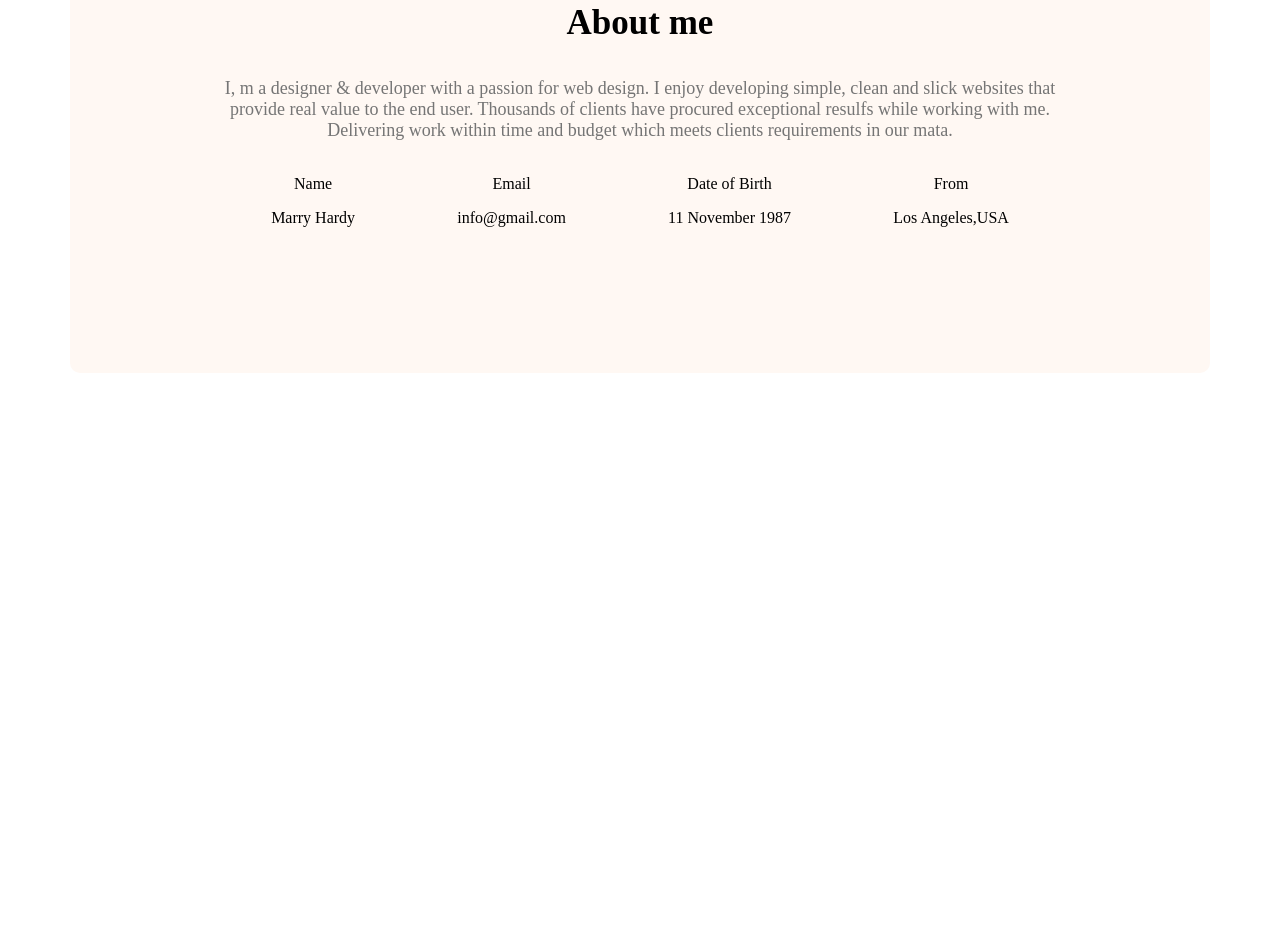
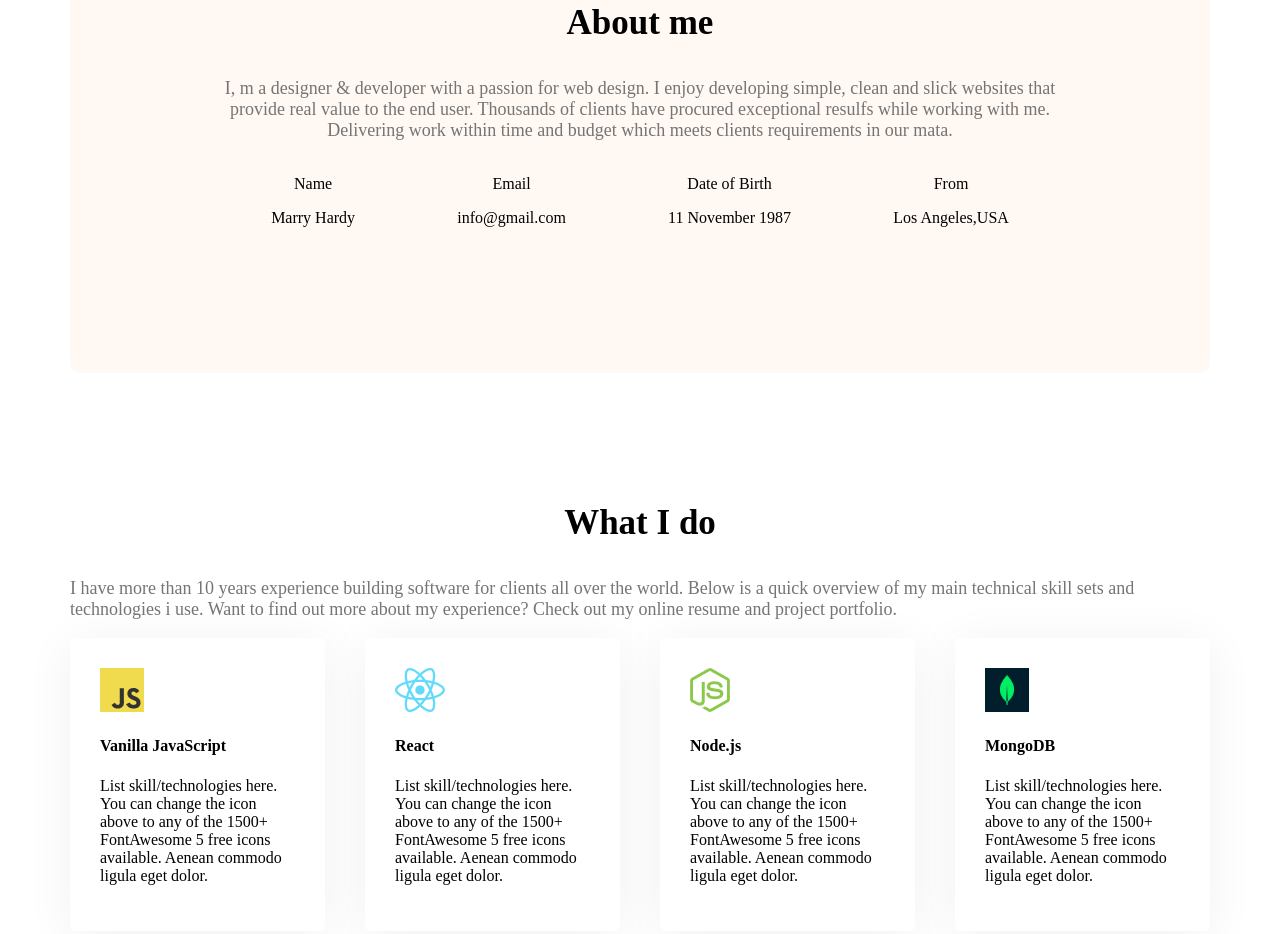
Before and after one commit to AlaminRifat123/web-dev-portfolio, a plain HTML site: page index.html in a window 1280 px wide. Shown: the part 1021-1955 px from the top of the page. Before the commit the page ends 1402 px from the top, so only its background shows below. Drawn offline with Linux system fonts and the light colour scheme.

Commit message:
added section-container

```diff
--- a/index.html
+++ b/index.html
@@ -39,6 +39,7 @@
 
     </header>
     <main>
+
              <section class="about secondary-bg">
                 <div class="border">
 
@@ -68,6 +69,45 @@
 
              </div>
              </section>
+             <section class="skills">
+                <h3 class="section-title">What I do</h3>
+                <p class="section-description">I have more than 10 years experience building software for clients all over the world. Below is a quick overview of my main technical skill sets and technologies i use. Want to find out more about my experience? Check out my online resume and project portfolio.</p>
+
+
+                <div class="skills-container">
+                    <!-- .skill*4>img+h4.skill-title+p.skill-description-->
+
+                     <div class="skill">
+
+                        <img src="images/icons/js.png" alt="">
+                        <h4 class="skill-title">Vanilla JavaScript</h4>
+                        <p class="skill-description">List skill/technologies here. You can change the icon above to any of the 1500+ FontAwesome 5 free icons available. Aenean commodo ligula eget dolor.</p>
+                     </div>
+
+                     <div class="skill">
+
+                        <img src="images/icons/react.png" alt="">
+                        <h4 class="skill-title">React</h4>
+                        <p class="skill-description">List skill/technologies here. You can change the icon above to any of the 1500+ FontAwesome 5 free icons available. Aenean commodo ligula eget dolor.</p>
+                     </div>
+
+                     <div class="skill">
+
+                        <img src="images/icons/nodejs.png" alt="">
+                        <h4 class="skill-title">Node.js</h4>
+                        <p class="skill-description">List skill/technologies here. You can change the icon above to any of the 1500+ FontAwesome 5 free icons available. Aenean commodo ligula eget dolor.</p>
+                     </div>
+
+                     <div class="skill">
+
+                        <img src="images/icons/mongo.png" alt="">
+                        <h4 class="skill-title">MongoDB</h4>
+                        <p class="skill-description">List skill/technologies here. You can change the icon above to any of the 1500+ FontAwesome 5 free icons available. Aenean commodo ligula eget dolor.</p>
+                     </div>
+
+                    </div>
+
+             </section>
     </main>
     <footer>
 
--- a/styles/portfolio.css
+++ b/styles/portfolio.css
@@ -105,6 +105,7 @@ nav li a{
 main{
   max-width: 1140px;
   margin:0 auto;
+
 }
 
 .about{
@@ -126,3 +127,18 @@ main{
   justify-content: space-around;
 
 }
+
+.skills-container{
+  display:flex;
+  gap: 40px;
+
+}
+.skill{
+  padding: 30px;
+  box-shadow: 0px 6px 50px 0px rgba(0, 0, 0, 0.06);
+  border-radius: 5px;
+}
+main section{
+   margin-top: 130px;
+  margin-bottom: 130px;
+}
```
